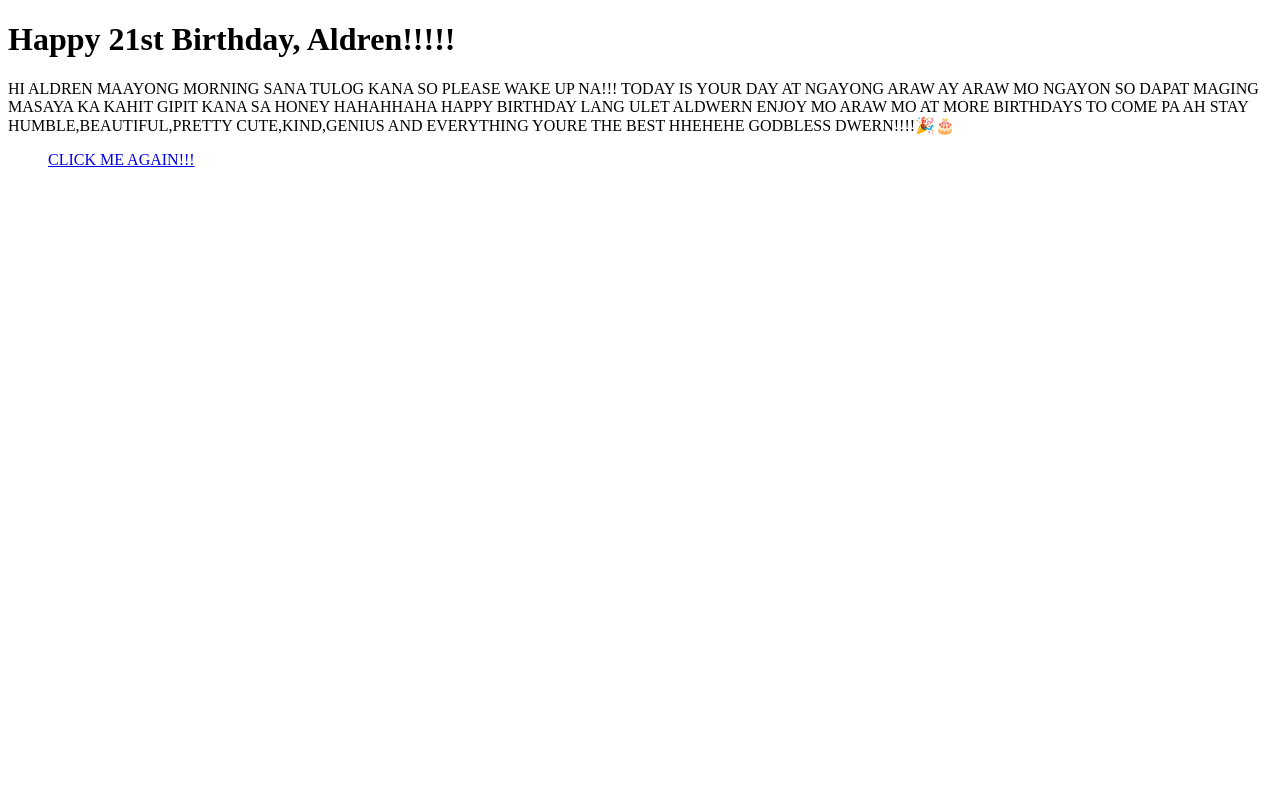
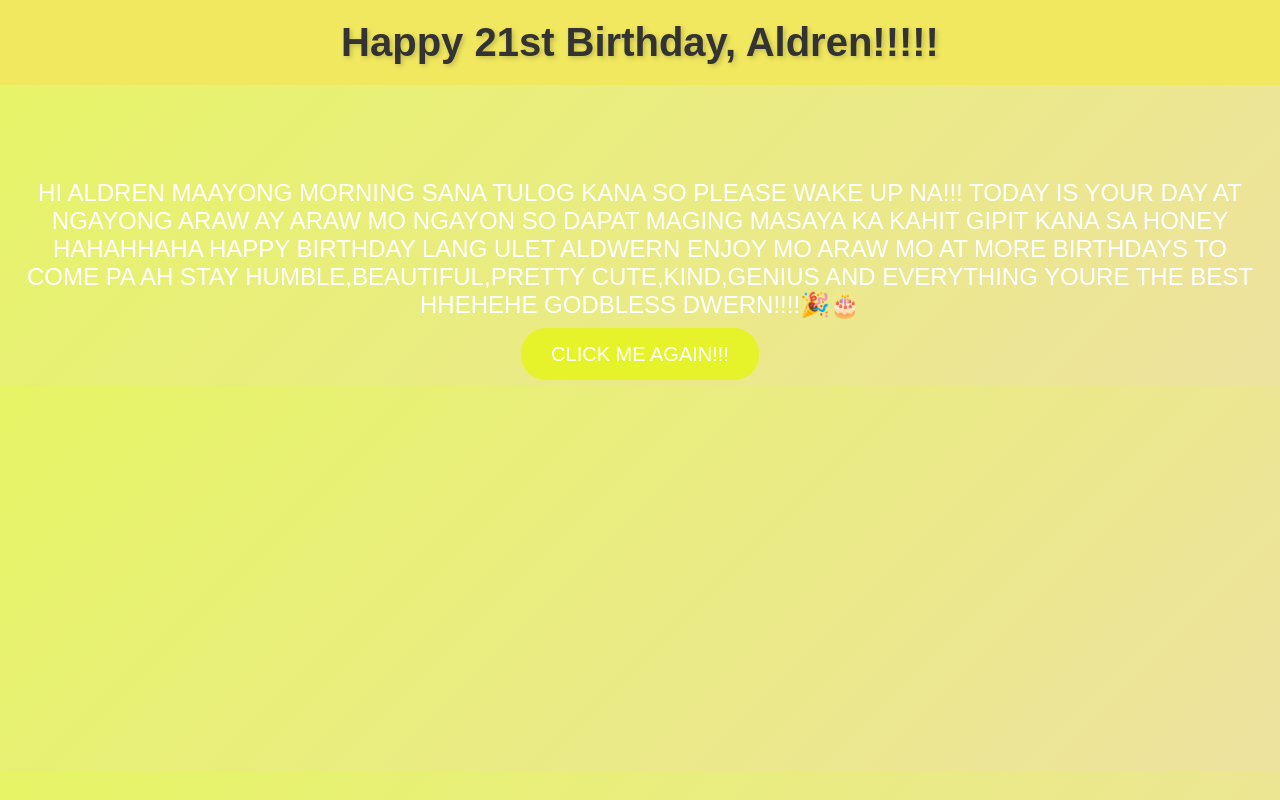
Before and after one commit to JeffGent25/Smile-Website, a plain HTML site: page HAPPYBIRTHALDREN.html in a window 1280 px wide. Drawn offline with Linux system fonts and the light colour scheme.

Commit message:
Update HAPPYBIRTHALDREN.html

```diff
--- a/HAPPYBIRTHALDREN.html
+++ b/HAPPYBIRTHALDREN.html
@@ -4,7 +4,7 @@
     <meta charset="UTF-8">
     <meta name="viewport" content="width=device-width, initial-scale=1.0">
     <title>Happy 21st Birthday!</title>
-    <link rel="stylesheet" href="HAPPYBIRTHDAYALDREN.css">
+    <link rel="stylesheet" href="style.css">
 </head>
 <body>
     <header>
```
